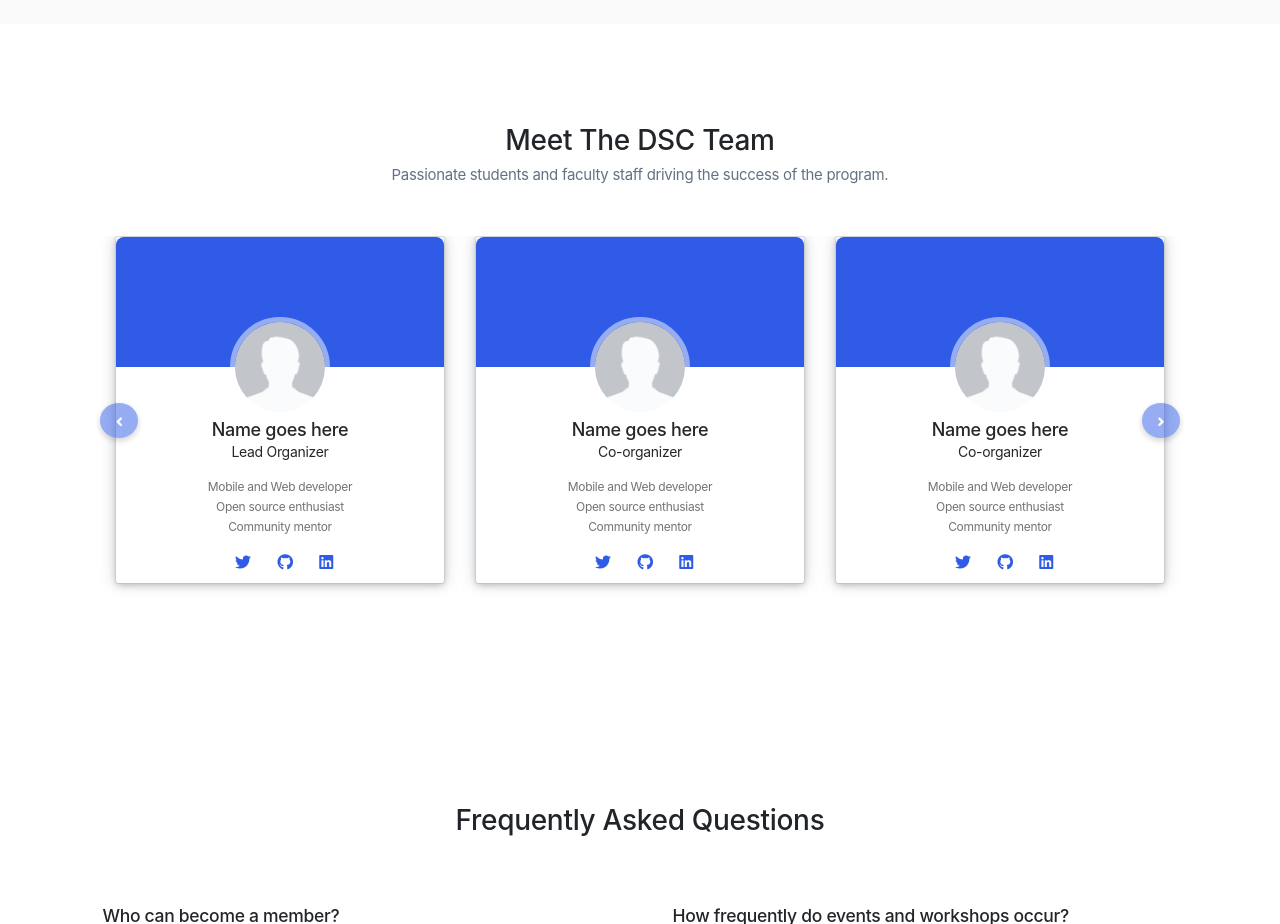
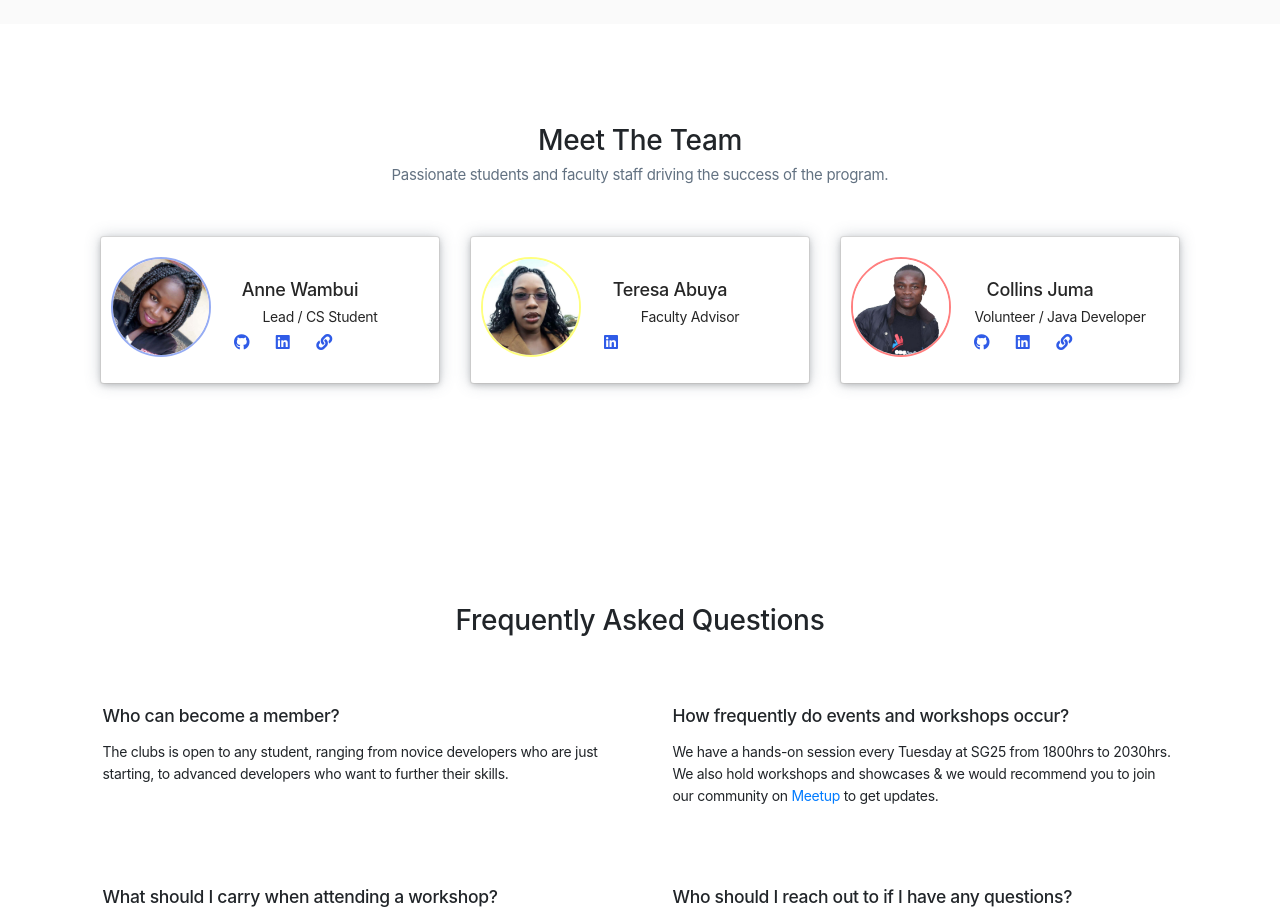
Before and after one commit to kelvinkamau/Vibranium, a website with bundled scripts: page index.html in a window 1280 px wide. Shown: the part 4340-5264 px from the top of the page. Built offline with nearby package versions, Linux system fonts and the light colour scheme; a web font is replaced by a local one.

Commit message:
Updated Team section

```diff
--- a/index.html
+++ b/index.html
@@ -64,12 +64,7 @@
                                 <h2 class="zuri">Developer Student Club<br>University Name.</h2>
                             </div>
                             <div class="Hero--Subtitle">
-                                <p class="lead">Developer Student Clubs is a<first-letter> G</first-letter>
-                                    <third-letter>o</third-letter>
-                                    <second-letter>o</second-letter>
-                                    <first-letter>g</first-letter>
-                                    <forth-letter>l</forth-letter>
-                                    <third-letter>e</third-letter> Developers program for university students to learn<second-letter> mobile</second-letter> and<first-letter >web development skills</first-letter>, <third-letter>design thinking skills</third-letter> and<forth-letter> leadership skills.</forth-letter>
+                                <p class="lead">Developer Student Clubs is a<first-letter> G</first-letter><third-letter>o</third-letter><second-letter>o</second-letter><first-letter>g</first-letter><forth-letter>l</forth-letter><third-letter>e</third-letter> Developers program for university students to learn<second-letter> mobile</second-letter> and<first-letter >web development skills</first-letter>, <third-letter>design thinking skills</third-letter> and<forth-letter> leadership skills.</forth-letter>
                                 </p>
                             </div>
                         </div><a href="http://meetu.ps/c/3q6jR/zjdKV/f" class="hero-button" target="_blank" rel="noopener"><i class="fab fa-meetup"></i> &nbsp; Become a member</a>
@@ -398,163 +393,123 @@
             </div>
         </div>
     </section>
+
+
     <section id="team" class="section-spacer team-section">
         <div class="container">
             <header class="text-center section-header">
-                <h2 class="section-title">Meet The DSC Team</h2>
+                <h2 class="section-title wow fadeInUp">Meet The Team</h2>
                 <p class="section-subtitle">Passionate students and faculty staff driving the success of the program.</p>
             </header>
             <div class="container-fluid">
-                <div id="carouselExample" class="carouselPrograms carousel slide" data-ride="carousel" data-interval="false">
-                    <div class="carousel-inner row w-100 mx-auto" role="listbox">
-                        <div class="carousel-item col-md-4 col-15 active">
+                <div class="tab-content">
+                    <div class="tab-pane active" id="upcoming" role="tabpanel" aria-labelledby="upcoming">
+                        <div class="row teams">
+                            <div class="col-md-4 col-12">
                                 <div class="card event-card">
                                     <div class="card hovercard">
-                                    <div class="cardheader"></div>
-                                    <div class="avatar"><img data-src="src/images/assets/team/avatar.png" alt="lead avatar"></div>
+
+                                        <div class="avatar">
+                                            <img id= "bcol" src="src/images/assets/team/anne.jpeg" alt="lead avatar">
+                                        </div>
                                         <div class="info">
                                             <div class="title">
-                                            <h5>Name goes here</h5>
-                                            <p>Lead Organizer</p>
+                                                <h5>Anne Wambui</h5>
+                                                <p>Lead / CS Student</p>
                                             </div>
-                                        <div class="desc">Mobile and Web developer</div>
-                                        <div class="desc">Open source enthusiast</div>
-                                        <div class="desc">Community mentor</div>
                                         </div>
                                         <div class="bottom">
                                             <ul class="social-list__inline mt-10">
-                                            <li><a href="https://twitter.com/ProfileName" target="_blank" rel="noopener"><i class="fab fa-twitter"></i></a></li>
-                                            <li><a href="https://github.com/ProfileName" target="_blank" rel="noopener"><i class="fab fa-github"></i></a></li>
-                                            <li><a href="https://www.linkedin.com/in/ProfileName" target="_blank" rel="noopener"><i class="fab fa-linkedin"></i></a></li>
+                                                <li>
+                                                    <a href="https://github.com/anniemburu" target="_blank" rel="noopener">
+                                                        <i class="fab fa-github"></i>
+                                                    </a>
+                                                </li>
+                                                <li>
+                                                    <a href="https://www.linkedin.com/" target="_blank"
+                                                       rel="noopener">
+                                                        <i class="fab fa-linkedin"></i>
+                                                    </a>
+                                                </li>
+                                                <li>
+                                                    <a href="" target="_blank" rel="noopener">
+                                                        <i class="fas fa-link"></i>
+                                                    </a>
+                                                </li>
+
                                             </ul>
                                         </div>
                                     </div>
                                 </div>
                             </div>
-                        <div class="carousel-item col-md-4 col-15">
+                            <div class="col-md-4 col-12">
                                 <div class="card event-card">
                                     <div class="card hovercard">
-                                    <div class="cardheader"></div>
-                                    <div class="avatar"><img data-src="src/images/assets/team/avatar.png" alt="lead avatar"></div>
+                                        <div class="avatar">
+                                            <img id="ycol" src="src/images/assets/team/teresa.jpeg" alt="lead avatar">
+                                        </div>
                                         <div class="info">
                                             <div class="title">
-                                            <h5>Name goes here</h5>
-                                            <p>Co-organizer</p>
+                                                <h5>Teresa Abuya</h5>
+                                                <p>Faculty Advisor</p>
                                             </div>
-                                        <div class="desc">Mobile and Web developer</div>
-                                        <div class="desc">Open source enthusiast</div>
-                                        <div class="desc">Community mentor</div>
                                         </div>
                                         <div class="bottom">
                                             <ul class="social-list__inline mt-10">
-                                            <li><a href="https://twitter.com/ProfileName" target="_blank" rel="noopener"><i class="fab fa-twitter"></i></a></li>
-                                            <li><a href="https://github.com/ProfileName" target="_blank" rel="noopener"><i class="fab fa-github"></i></a></li>
-                                            <li><a href="https://www.linkedin.com/in/ProfileName" target="_blank" rel="noopener"><i class="fab fa-linkedin"></i></a></li>
+                                                <li>
+                                                    <a href="https://www.linkedin.com/in/ProfileName" target="_blank"
+                                                       rel="noopener">
+                                                        <i class="fab fa-linkedin"></i>
+                                                    </a>
+                                                </li>
+
                                             </ul>
                                         </div>
                                     </div>
                                 </div>
                             </div>
-                        <div class="carousel-item col-md-4 col-15">
+                            <div class="col-md-4 col-12">
                                 <div class="card event-card">
                                     <div class="card hovercard">
-                                    <div class="cardheader"></div>
-                                    <div class="avatar"><img data-src="src/images/assets/team/avatar.png" alt="lead avatar"></div>
+                                        <div class="avatar">
+                                            <img id="rcol" src="src/images/assets/team/juma.jpeg" alt="lead avatar">
+                                        </div>
                                         <div class="info">
                                             <div class="title">
-                                            <h5>Name goes here</h5>
-                                            <p>Co-organizer</p>
+                                                <h5>Collins Juma</h5>
+                                                <p>Volunteer / Java Developer</p>
                                             </div>
-                                        <div class="desc">Mobile and Web developer</div>
-                                        <div class="desc">Open source enthusiast</div>
-                                        <div class="desc">Community mentor</div>
                                         </div>
                                         <div class="bottom">
                                             <ul class="social-list__inline mt-10">
-                                            <li><a href="https://twitter.com/ProfileName" target="_blank" rel="noopener"><i class="fab fa-twitter"></i></a></li>
-                                            <li><a href="https://github.com/ProfileName" target="_blank" rel="noopener"><i class="fab fa-github"></i></a></li>
-                                            <li><a href="https://www.linkedin.com/in/ProfileName" target="_blank" rel="noopener"><i class="fab fa-linkedin"></i></a></li>
+                                                <li>
+                                                    <a href="https://github.com/CollyneJumah" target="_blank" rel="noopener">
+                                                        <i class="fab fa-github"></i>
+                                                    </a>
+                                                </li>
+                                                <li>
+                                                    <a href="https://www.LinkedIn.com/collins-jumah-723198157/" target="_blank"
+                                                       rel="noopener">
+                                                        <i class="fab fa-linkedin"></i>
+                                                    </a>
+                                                </li>
+                                                <li>
+                                                    <a href="https://google.com/JumahCollyne" target="_blank" rel="noopener">
+                                                        <i class="fas fa-link"></i>
+                                                    </a>
+                                                </li>
+
                                             </ul>
                                         </div>
                                     </div>
                                 </div>
                             </div>
-                        <div class="carousel-item col-md-4 col-15">
-                            <div class="card event-card">
-                                <div class="card hovercard">
-                                    <div class="cardheader"></div>
-                                    <div class="avatar"><img data-src="src/images/assets/team/avatar.png" alt="lead avatar"></div>
-                                    <div class="info">
-                                        <div class="title">
-                                            <h5>Name goes here</h5>
-                                            <p>Volunteer</p>
-                                        </div>
-                                        <div class="desc">Graphic Design</div>
-                                        <div class="desc">Storyteller</div>
-                                        <div class="desc">Writer</div>
-                                    </div>
-                                    <div class="bottom">
-                                        <ul class="social-list__inline mt-10">
-                                            <li><a href="https://twitter.com/ProfileName" target="_blank" rel="noopener"><i class="fab fa-twitter"></i></a></li>
-                                            <li><a href="https://github.com/ProfileName" target="_blank" rel="noopener"><i class="fab fa-github"></i></a></li>
-                                            <li><a href="https://www.linkedin.com/in/ProfileName" target="_blank" rel="noopener"><i class="fab fa-linkedin"></i></a></li>
-                                        </ul>
                     </div>
                 </div>
             </div>
         </div>
-                        <div class="carousel-item col-md-4 col-15">
-                            <div class="card event-card">
-                                <div class="card hovercard">
-                                    <div class="cardheader"></div>
-                                    <div class="avatar"><img data-src="src/images/assets/team/avatar.png" alt="lead avatar"></div>
-                                    <div class="info">
-                                        <div class="title">
-                                            <h5>Name goes here</h5>
-                                            <p>Volunteer</p>
-                                        </div>
-                                        <div class="desc">Web design</div>
-                                        <div class="desc">Game development</div>
-                                        <div class="desc">Anime lover</div>
-                                    </div>
-                                    <div class="bottom">
-                                        <ul class="social-list__inline mt-10">
-                                            <li><a href="https://twitter.com/ProfileName" target="_blank" rel="noopener"><i class="fab fa-twitter"></i></a></li>
-                                            <li><a href="https://github.com/ProfileName" target="_blank" rel="noopener"><i class="fab fa-github"></i></a></li>
-                                            <li><a href="https://www.linkedin.com/in/ProfileName" target="_blank" rel="noopener"><i class="fab fa-linkedin"></i></a></li>
-                                        </ul>
-                                    </div>
-                                </div>
-                            </div>
-                        </div>
-                        <div class="carousel-item col-md-4 col-15">
-                            <div class="card event-card">
-                                <div class="card hovercard">
-                                    <div class="cardheader"></div>
-                                    <div class="avatar"><img data-src="src/images/assets/team/avatar.png" alt="lead avatar"></div>
-                                    <div class="info">
-                                        <div class="title">
-                                            <h5>Name goes here</h5>
-                                            <p>DSC Faculty Adviser</p>
-                                        </div>
-                                        <div class="desc">Cryptocurrency Control</div>
-                                        <div class="desc">Bioinformatics</div>
-                                        <div class="desc">IOT</div>
-                                    </div>
-                                    <div class="bottom">
-                                        <ul class="social-list__inline mt-10">
-                                            <li><a href="https://twitter.com/ProfileName" target="_blank" rel="noopener"><i class="fab fa-twitter"></i></a></li>
-                                            <li><a href="https://github.com/ProfileName" target="_blank" rel="noopener"><i class="fab fa-github"></i></a></li>
-                                            <li><a href="https://www.linkedin.com/in/ProfileName" target="_blank" rel="noopener"><i class="fab fa-linkedin"></i></a></li>
-                                        </ul>
-                                    </div>
-                                </div>
-                            </div>
-                        </div>
-                    </div><a class="carousel-control-prev" href="#carouselExample" role="button" data-slide="prev" style="cursor:default;"><span class="carousel-control-prev-i fas fa-angle-left" aria-hidden="true" style="cursor:pointer;"></span> <span class="sr-only">Previous</span> </a><a class="carousel-control-next text-faded" href="#carouselExample" role="button" data-slide="next" style="cursor:default;"><span class="carousel-control-next-i fas fa-angle-right" aria-hidden="true" style="cursor:pointer;"></span> <span class="sr-only">Next</span></a>
-                </div>
-            </div>
-        </div>
+    </section>
+
     </section>
     <section id="faqs" class="section-spacer section-faq">
         <div class="container">
--- a/src/css/styles.css
+++ b/src/css/styles.css
@@ -1275,11 +1275,23 @@ hr{
 
 .card.hovercard .avatar {
   position: relative;
-  top: -50px;
-  margin-left: auto;
+  margin-top: 20px;
+  margin-left: 10px;
   margin-right: auto;
   margin-bottom: -50px;
 }
+/*different border colors for team avators*/
+#bcol{
+  border: 2px solid rgba(47, 91, 231, 0.5);
+}
+#ycol{
+  border: 2px solid rgba(255, 255, 0, 0.5);
+}
+#rcol{
+  border: 2px solid rgba(255, 0, 0, 0.5);
+}
+/*end of border colors*/
+
 
 .card.hovercard .avatar img {
   width: 100px;
@@ -1299,13 +1311,15 @@ hr{
 }
 
 .card.hovercard .info .title h5 {
-  margin-bottom: 2px;
+  margin-top: -30px;
+  margin-left: 60px;
   font-size: 18px;
   line-height: 1;
   color: #262626;
 }
 .card.hovercard .info .title p {
   color: #262626;
+  margin-left: 100px;
 }
 
 .card.hovercard .info .title p {
@@ -1319,9 +1333,10 @@ hr{
   text-overflow: ellipsis;
 }
 .card.hovercard .bottom{
-  padding: 0 20px;
-  margin-bottom: 10px;
-  margin-left: auto;
+  padding: 0 5px;
+  margin-top: -25px;
+  margin-bottom: 30px;
+  margin-left: 120px;
   margin-right: auto;
 }
 .card.hovercard .bottom ul li a i{
```
Also changed, not shown: src/images/assets/team/anne.jpeg (added), src/images/assets/team/joshua.jpeg (added), src/images/assets/team/juma.jpeg (added), src/images/assets/team/kev.jpg (added), src/images/assets/team/teresa.jpeg (added), src/images/assets/team/trice.jpeg (added). Lines whose indentation alone changed are shown as unchanged.
